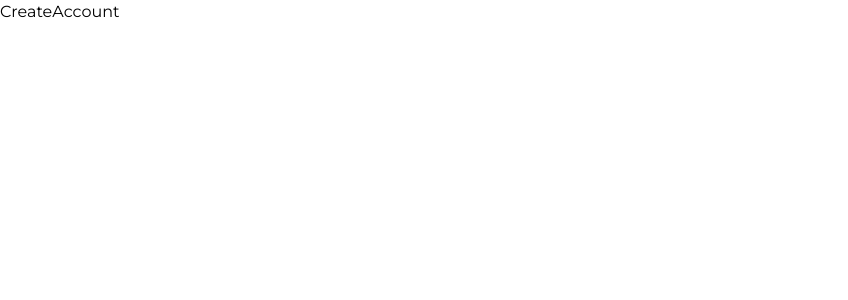
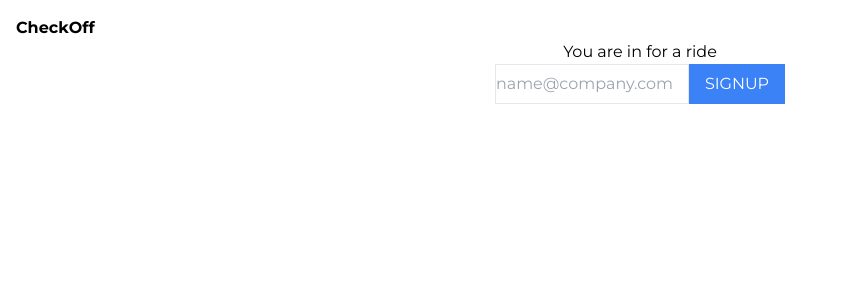
Before and after one commit to zoharkiks/checkoff, a Next.js app: page /create-account in a window 1280 px wide. Shown: the top 300 px of the page, without its empty margins (0-848 px from the left). Built offline with nearby package versions, Linux system fonts and the light colour scheme.

Commit message:
Init Login Page

```diff
--- a/src/app/create-account/page.js
+++ b/src/app/create-account/page.js
@@ -1,9 +1,29 @@
-import React from 'react'
+import React from "react";
+import { Button } from "../components/Button";
 
 const CreateAccount = () => {
   return (
-    <div>CreateAccount</div>
-  )
-}
+    <div className="padding">
+      <div className="flex">
+        <span class="font-bold">CheckOff</span>
+      </div>
+      <div className="grid place-items-center ">
+        <h1 className="">You are in for a ride </h1>
 
-export default CreateAccount
+        <form className="flex" action="">
+          <input
+            className="border"
+            placeholder="name@company.com"
+            type="email"
+            name=""
+            id=""
+            required
+          />
+          <Button>SignUp</Button>
+        </form>
+      </div>
+    </div>
+  );
+};
+
+export default CreateAccount;
```
